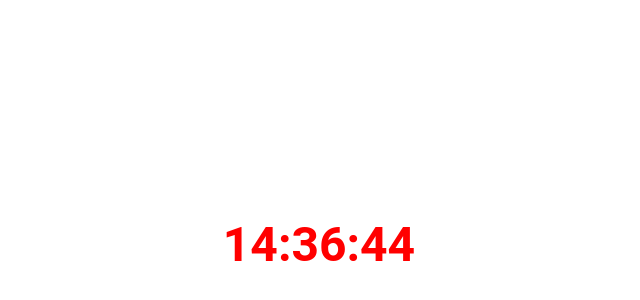
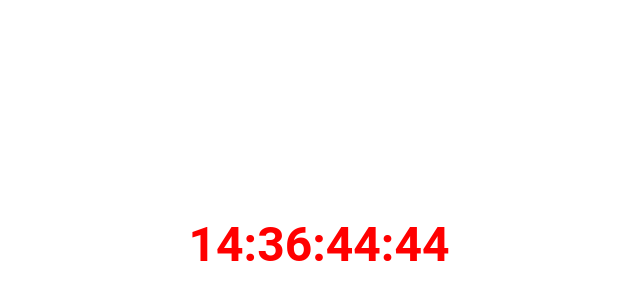
Before and after one commit to stKhaDgar/twitch-timer-countdown, a plain HTML site: page index.html in a window 1280 px wide. Shown: the part 156-456 px from the top of the page, without its empty margins (321-961 px from the left). Drawn offline with Linux system fonts and the light colour scheme.

Commit message:
Update index.html
test

```diff
--- a/index.html
+++ b/index.html
@@ -28,7 +28,7 @@
       const hours = String(now.getHours()).padStart(2, '0');
       const minutes = String(now.getMinutes()).padStart(2, '0');
       const seconds = String(now.getSeconds()).padStart(2, '0');
-      document.getElementById('clock').textContent = `${hours}:${minutes}:${seconds}`;
+      document.getElementById('clock').textContent = `${hours}:${minutes}:${seconds}:${seconds}`;
     }
 
     setInterval(updateClock, 1000);
```
